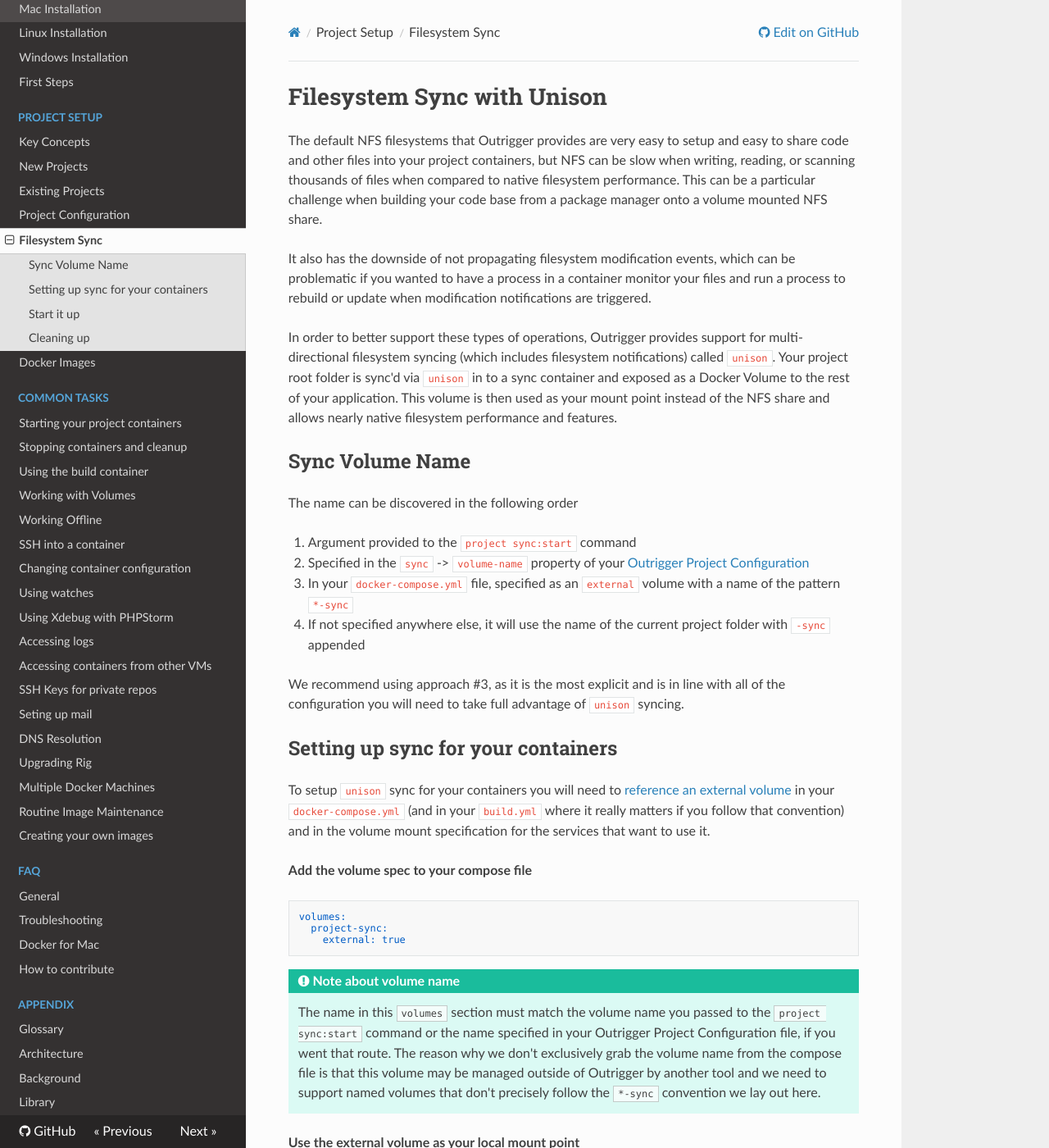
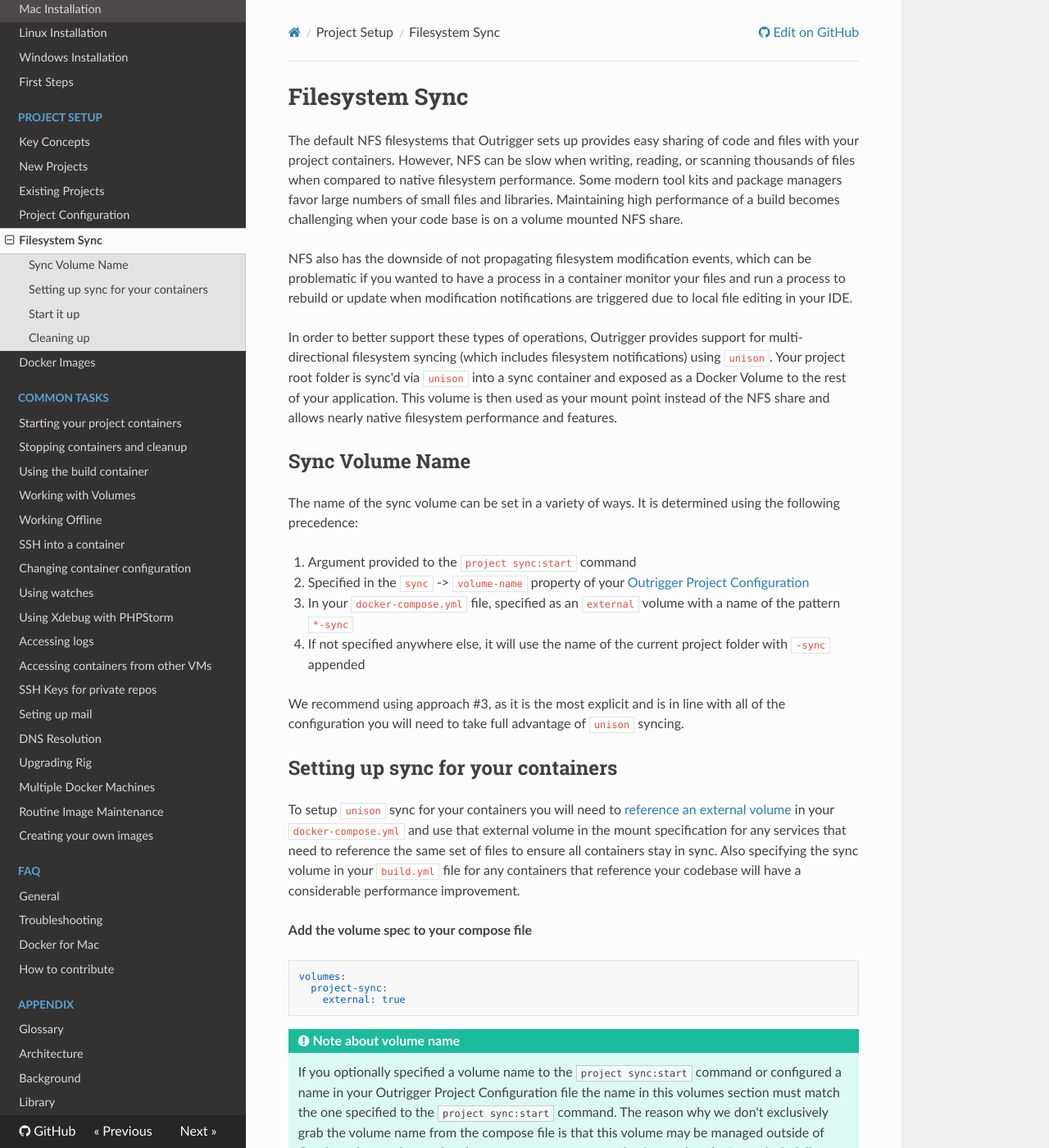
Before and after one commit to phase2/outrigger-docs, an MkDocs documentation site: the page built from docs/project-setup/filesystem-sync.md, in a window 1280 px wide and 1400 px high. Shown: the whole window at 82% size. Built offline with MkDocs 1.6.1, drawn with Linux system fonts in a browser that asks for light colours; nearby versions of some CDN libraries; old or Windows-style settings are respelled for this version of MkDocs; some of the changed text lies outside the part shown.

Commit message:
integrating feedback

````diff
--- a/docs/project-setup/filesystem-sync.md
+++ b/docs/project-setup/filesystem-sync.md
@@ -1,21 +1,22 @@
-# Filesystem Sync with Unison
+# Filesystem Sync
 
-The default NFS filesystems that Outrigger provides are very easy to setup and easy to share code and other files into
-your project containers, but NFS can be slow when writing, reading, or scanning thousands of files when compared to
-native filesystem performance. This can be a particular challenge when building your code base from a package manager onto
-a volume mounted NFS share.
+The default NFS filesystems that Outrigger sets up provides easy sharing of code and files with your project containers.
+However, NFS can be slow when writing, reading, or scanning thousands of files when compared to native filesystem performance.
+Some modern tool kits and package managers favor large numbers of small files and libraries. Maintaining high performance
+of a build becomes challenging when your code base is on a volume mounted NFS share.
 
-It also has the downside of not propagating filesystem modification events, which can be problematic if you wanted to have
-a process in a container monitor your files and run a process to rebuild or update when modification notifications are triggered.
+NFS also has the downside of not propagating filesystem modification events, which can be problematic if you wanted to have
+a process in a container monitor your files and run a process to rebuild or update when modification notifications are triggered
+due to local file editing in your IDE.
 
 In order to better support these types of operations, Outrigger provides support for multi-directional filesystem syncing
-(which includes filesystem notifications) called `unison`.  Your project root folder is sync'd via `unison` in to a sync
+(which includes filesystem notifications) using `unison`.  Your project root folder is sync'd via `unison` into a sync
 container and exposed as a Docker Volume to the rest of your application. This volume is then used as your mount point
 instead of the NFS share and allows nearly native filesystem performance and features.
 
 ## Sync Volume Name
 
-The name can be discovered in the following order
+The name of the sync volume can be set in a variety of ways. It is determined using the following precedence:
 
 1. Argument provided to the `project sync:start` command
 2. Specified in the `sync` -> `volume-name` property of your [Outrigger Project Configuration](./project-configuration.md)
@@ -28,8 +29,9 @@
 ## Setting up sync for your containers
 
 To setup `unison` sync for your containers you will need to [reference an external volume](https://docs.docker.com/compose/compose-file/#volume-configuration-reference)
-in your `docker-compose.yml` (and in your `build.yml` where it really matters if you follow that convention) and in
-the volume mount specification for the services that want to use it.
+in your `docker-compose.yml` and use that external volume in the mount specification for any services that need to
+reference the same set of files to ensure all containers stay in sync. Also specifying the sync volume in your `build.yml`
+file for any containers that reference your codebase will have a considerable performance improvement.
 
 **Add the volume spec to your compose file**
 
@@ -40,10 +42,11 @@
 ```
 
 !!! important "Note about volume name"
-    The name in this `volumes` section must match the volume name you passed to the `project sync:start` command or the
-    name specified in your Outrigger Project Configuration file, if you went that route. The reason why we don't exclusively
-    grab the volume name from the compose file is that this volume may be managed outside of Outrigger by another tool
-    and we need to support named volumes that don't precisely follow the `*-sync` convention we lay out here.
+    If you optionally specified a volume name to the `project sync:start` command or configured a name in your Outrigger
+    Project Configuration file the name in this volumes section must match the one specified to the `project sync:start`
+    command. The reason why we don't exclusively grab the volume name from the compose file is that this volume may be
+    managed outside of Outrigger by another tool and we want to support named volumes that don't precisely follow
+    the `*-sync` convention we lay out here.
 
 **Use the external volume as your local mount point**
 
@@ -58,7 +61,7 @@
 ## Start it up
 
 From your project root run the command `rig project sync:start` (there is also an alias `rig project sync`) to get going.
-With the above configuration you should be up an running. The initial sync can take a few seconds depending on the size \
+With the above configuration you should be up an running. The initial sync can take a few seconds depending on the size
 of your project folder. You will see a progress indicator that will let you know when the initial sync is finished and
 things are ready to use.
 
````
Also changed, not shown: docs/project-setup/existing-projects.md (+43 -13 lines), docs/project-setup/new-projects.md (+3 -3 lines).
